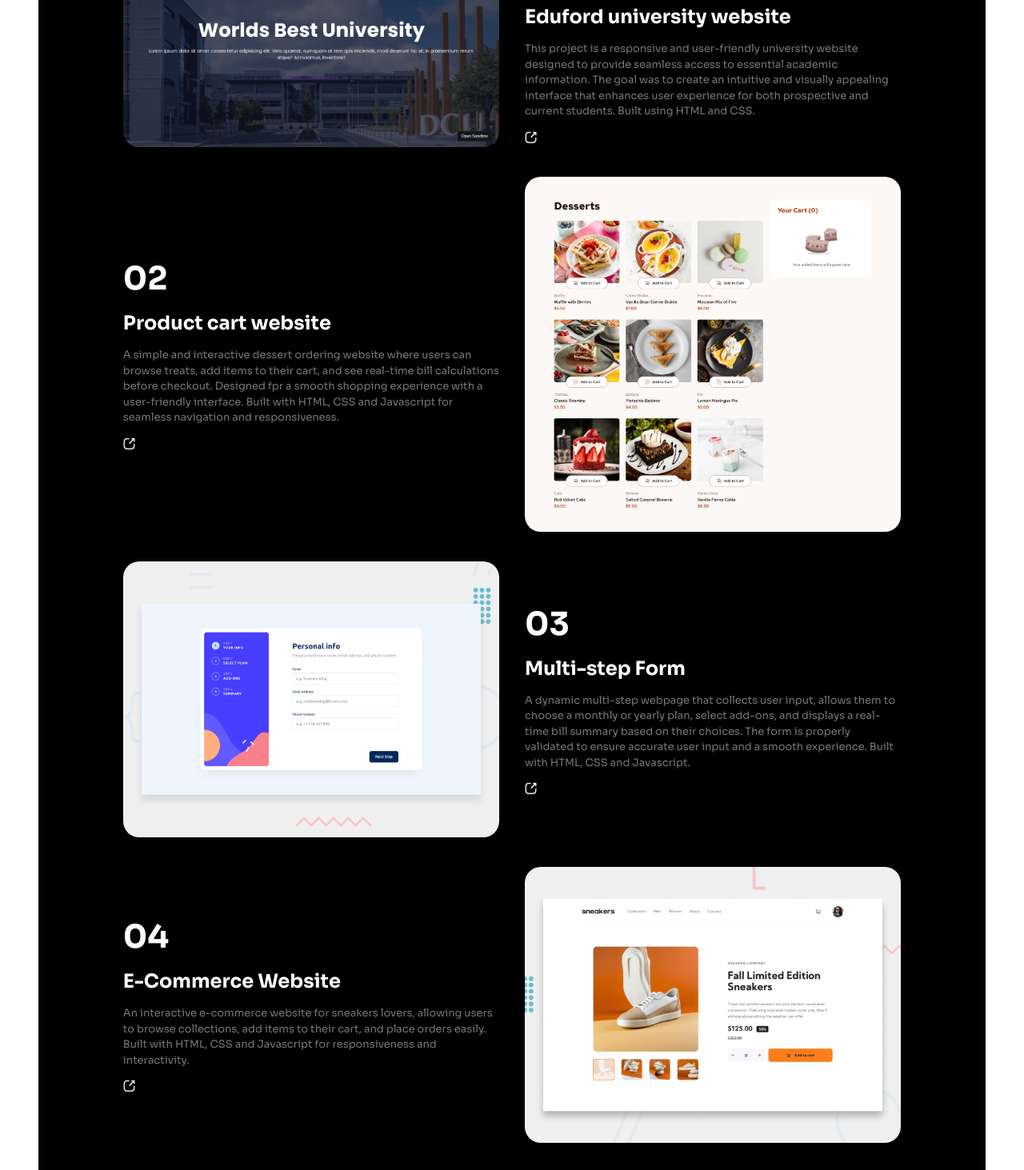
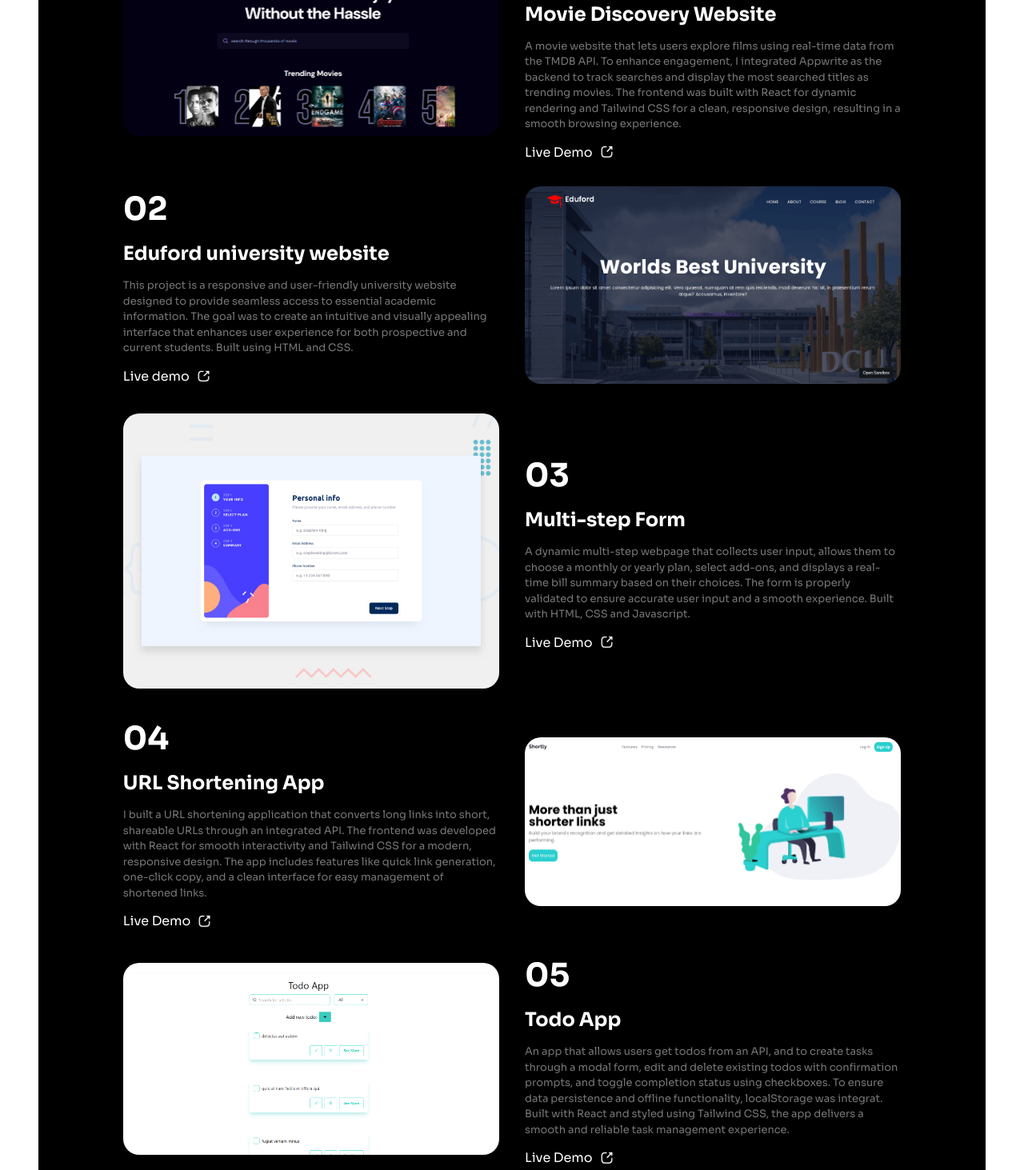
Before and after one commit to ibukunoluwaM/Ibukunoluwa-portfolio, a plain HTML site: page index.html in a window 1280 px wide. Shown: the part 2470-3933 px from the top of the page at 80% size. Drawn offline with Linux system fonts and the light colour scheme.

Commit message:
changed the projects on portfolio

```diff
--- a/index.html
+++ b/index.html
@@ -215,11 +215,30 @@
         <!-- first project -->
         <div class="project">
           <div class="project-image">
-            <img src="./assets/screenshot.png" alt="Eduford">
+            <img src="./assets/movieapp.png" alt="Movie app">
           </div>
 
           <div class="info-project">
             <h1>01</h1>
+            <h2>Movie Discovery Website</h2>
+
+            <p>A movie website that lets users explore films using real-time data from the TMDB API.
+              To enhance engagement, I integrated Appwrite as the backend to track searches and display the most searched titles as
+              trending movies. The frontend was built with React for dynamic rendering and Tailwind CSS for a clean, responsive design, resulting in a smooth browsing experience.
+            </p>
+
+            <a href="https://movieee-app.netlify.app/" target="_blank"> Live Demo <img src="./assets/export.png" alt=""> </a>
+          </div>
+        </div>
+
+        <!-- second project -->
+        <div class="project reverse">
+          <div class="project-image">
+            <img src="./assets/screenshot.png" alt="Eduford website">
+          </div>
+
+          <div class="info-project">
+            <h1>02</h1>
             <h2>Eduford university website</h2>
 
             <p>This project is a responsive and user-friendly university website designed to
@@ -227,27 +246,7 @@
               enhances user experience for both prospective and current students. Built using HTML and CSS.
             </p>
 
-            <a href="https://edufordwebsite-ibukunoluwa.netlify.app/" target="_blank"> <img src="./assets/export.png" alt=""> </a>
-          </div>
-        </div>
-
-        <!-- second project -->
-        <div class="project reverse">
-          <div class="project-image">
-            <img src="./assets/desktop-design-empty.jpg" alt="product website">
-          </div>
-
-          <div class="info-project">
-            <h1>02</h1>
-            <h2>Product cart website</h2>
-
-            <p>A simple and interactive dessert ordering website where users can browse
-              treats, add items to their cart, and see real-time bill calculations before checkout.
-              Designed fpr a smooth shopping experience with a user-friendly interface. Built with HTML, CSS
-              and Javascript for seamless navigation and responsiveness.
-            </p>
-
-            <a href="https://ibukunoluwa-product-cart-app.netlify.app/" target="_blank"> <img src="./assets/export.png" alt=""> </a>
+            <a href="https://edufordwebsite-ibukunoluwa.netlify.app/" target="_blank"> Live demo <img src="./assets/export.png" alt=""> </a>
           </div>
         </div>
 
@@ -266,45 +265,47 @@
               user input and a smooth experience. Built with HTML, CSS and Javascript.
             </p>
 
-            <a href="https://multi-step-form-website.netlify.app/" target="_blank"> <img src="./assets/export.png" alt=""> </a>
+            <a href="https://multi-step-form-website.netlify.app/" target="_blank">Live Demo <img src="./assets/export.png" alt=""> </a>
           </div>
         </div>
 
         <!-- fourth project -->
         <div class="project reverse">
           <div class="project-image">
-            <img src="./assets/e-commerce desktop-preview.jpg" alt="e-commerce site">
+            <img src="./assets/url-shortener.png" alt="url-shortner">
           </div>
 
           <div class="info-project">
             <h1>04</h1>
-            <h2>E-Commerce Website</h2>
+            <h2>URL Shortening App</h2>
 
-            <p>An interactive e-commerce website for sneakers lovers, allowing
-              users to browse collections, add items to their cart, and place
-              orders easily. Built with HTML, CSS and Javascript for responsiveness and interactivity.
+            <p>I built a URL shortening application that converts long links into short, shareable URLs through an integrated API.
+               The frontend was developed with React for smooth interactivity and Tailwind CSS for a modern, responsive design.
+               The app includes features like quick link generation, one-click copy, and a clean interface for easy management of shortened links.
             </p>
 
-            <a href="https://e-business-website-page.netlify.app/" target="_blank"> <img src="./assets/export.png" alt=""> </a>
+            <a href="https://url-scissors.netlify.app/" target="_blank">Live Demo <img src="./assets/export.png" alt=""> </a>
           </div>
         </div>
 
         <!-- fifth project -->
         <div class="project">
           <div class="project-image">
-            <img src="./assets/news desktop-preview.jpg" alt="newspage">
+            <img src="./assets/todo-app.png" alt="todo-app">
           </div>
 
           <div class="info-project">
             <h1>05</h1>
-            <h2>Newspage</h2>
+            <h2>Todo App</h2>
 
-            <p>A structured news homepage featuring sidebars and multiple sections for breaking news, trending stories,
-              and category-based articles. Designed for readability and easy navigation ensuring users can easily access latest updates. Built with HTML, CSS and Javascript for responsiveness
-              and a clean layout.
+            <p>An app that allows users get todos from an API, and to create tasks through a modal form, edit and delete existing todos with confirmation prompts, and toggle completion status using checkboxes.
+              To ensure data persistence and offline functionality, localStorage was integrat. Built with React and styled using Tailwind CSS, the app delivers a smooth and reliable task management experience.
             </p>
 
-            <a href="https://news-homepage-page.netlify.app/" target="_blank"> <img src="./assets/export.png" alt=""> </a>
+            <a href="https://incandescent-starburst-3dd135.netlify.app/" target="_blank">
+              <span>
+                Live Demo
+              </span><img src="./assets/export.png" alt=""> </a>
           </div>
         </div>
 
@@ -322,7 +323,7 @@
               ensuring a smooth user experience across devices. Built with HTML, CSS and Javascript.
             </p>
 
-            <a href="https://snap-dropdown-nav.netlify.app/" target="_blank"> <img src="./assets/export.png" alt=""> </a>
+            <a href="https://snap-dropdown-nav.netlify.app/" target="_blank"> Live Demo<img src="./assets/export.png" alt=""> </a>
           </div>
         </div>
       </section>
--- a/style.css
+++ b/style.css
@@ -313,9 +313,22 @@ h1 {
     font-size: 13px;
     margin-bottom: 15px;
 }
+.project .info-project a {
+    display: flex;
+    align-items: center;
+    text-decoration: none;
+        color: #fff;
+
+}
+
+/* .project .info-project a span {
+    margin-left: 1rem;
+} */
 
 .project .info-project a img {
     width: 15px;
+    display: inline-block;
+    margin-left: 10px;
 }
 
 .reverse {
@@ -325,6 +338,7 @@ h1 {
 .contact {
     width: 100%;
     margin-top: 1.2rem;
+    padding: 1.5rem;
 }
 
 .contact .contact-text {
@@ -333,7 +347,7 @@ h1 {
 }
 
 .mail {
-    margin-top: 12px;
+    margin: 10px 0;
 }
 
 .mail span {
```
Also changed, not shown: assets/movieapp.png (added), assets/todo-app.png (added), assets/url-shortener.png (added).
